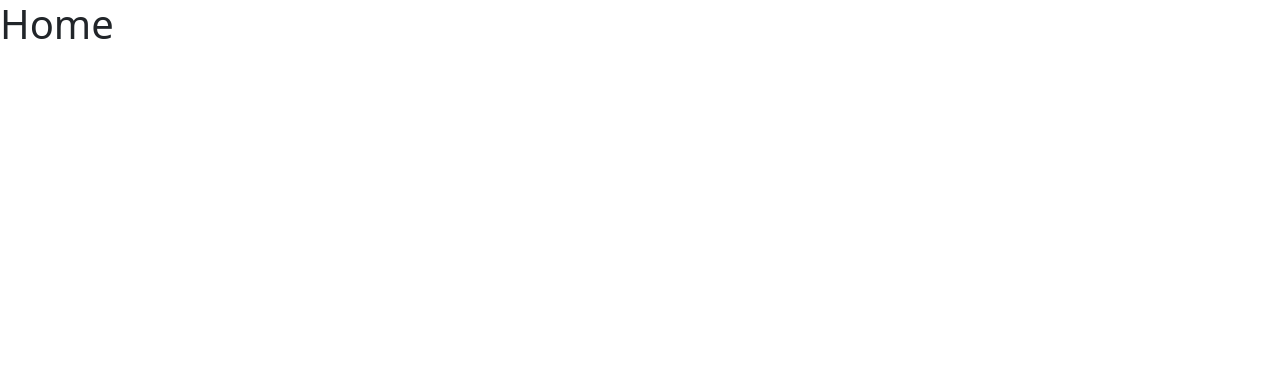
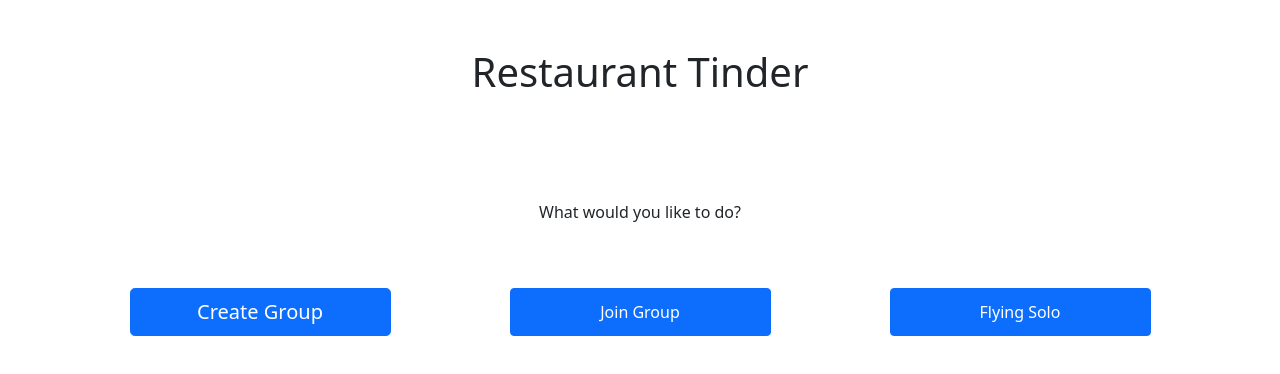
Before and after one commit to FoodFindOp/food-find-main, a React (Create React App) app in the folder frontend/: page / in a window 1280 px wide. Shown: the top 374 px of the page. Built offline with nearby package versions, Linux system fonts and the light colour scheme.

Commit message:
outline for home page started

```diff
--- a/frontend/src/ui/Home.js
+++ b/frontend/src/ui/Home.js
@@ -1,9 +1,46 @@
 import React from "react"
+import { Container, Row, Col, Button } from 'react-bootstrap'
 
 export const Home = () => {
   return (
     <>
-      <h1>Home</h1>
+
+      {/*Website Name*/}
+
+      <Container>
+        <Row>
+          <Col className="py-5 d-flex justify-content-center">
+            <h1>Restaurant Tinder</h1>
+          </Col>
+        </Row>
+        <Row>
+          <Col className="py-5 d-flex justify-content-center">
+            <p>What would you like to do?</p>
+          </Col>
+        </Row>
+      </Container>
+
+      {/*Option Containers*/}
+
+      <Container>
+        <Row>
+          <Col className="d-grid gap-2 col-md-3 mx-auto">
+            <Button size="lg">Create Group</Button>
+
+          </Col>
+          <Col className="d-grid gap-2 col-md-3 mx-auto">
+            <Button>Join Group</Button>
+
+          </Col>
+          <Col className="d-grid gap-2 col-md-3 mx-auto">
+            <Button>Flying Solo</Button>
+
+          </Col>
+        </Row>
+      </Container>
+
+
+
     </>
   )
 }
```
